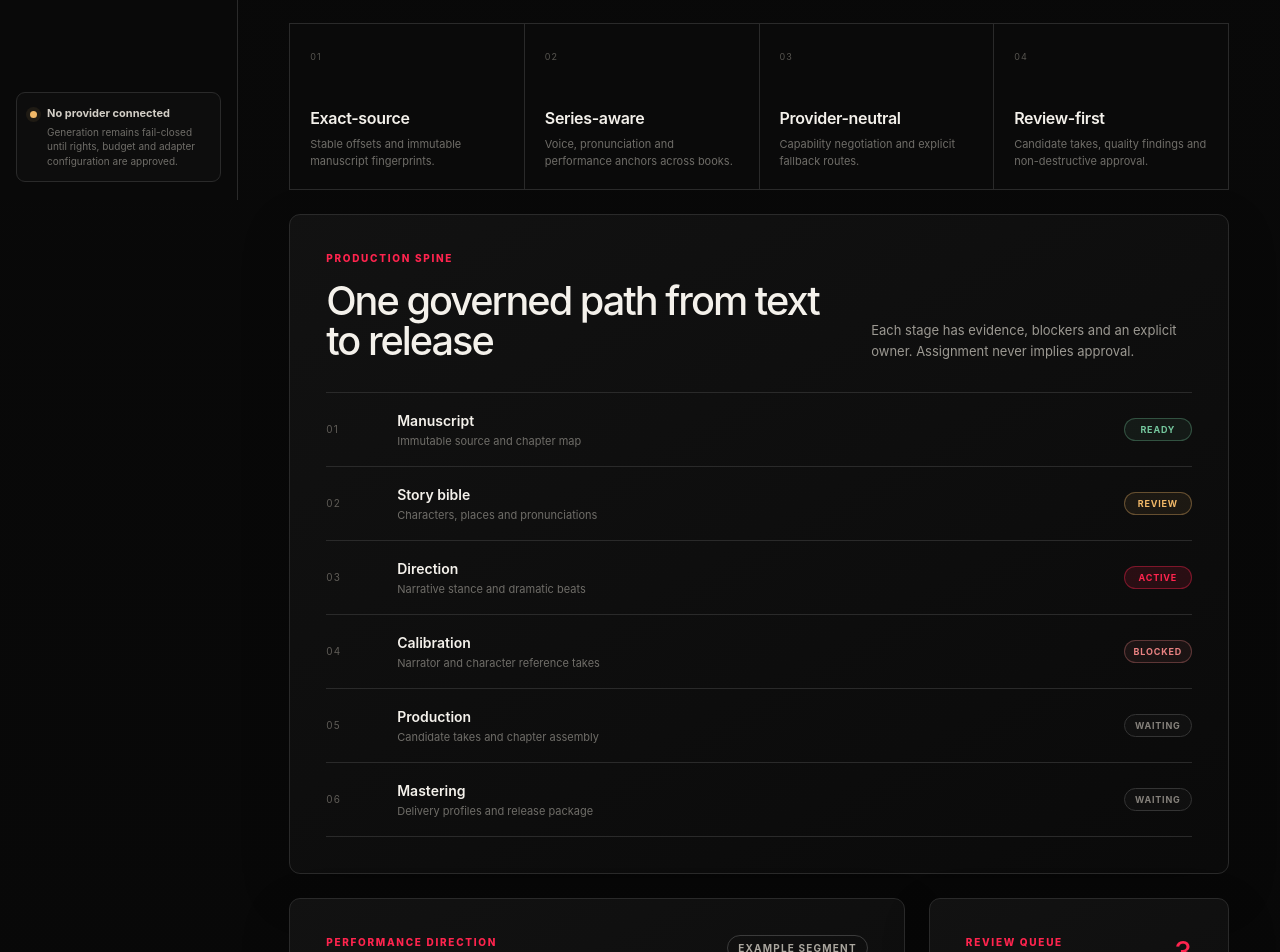
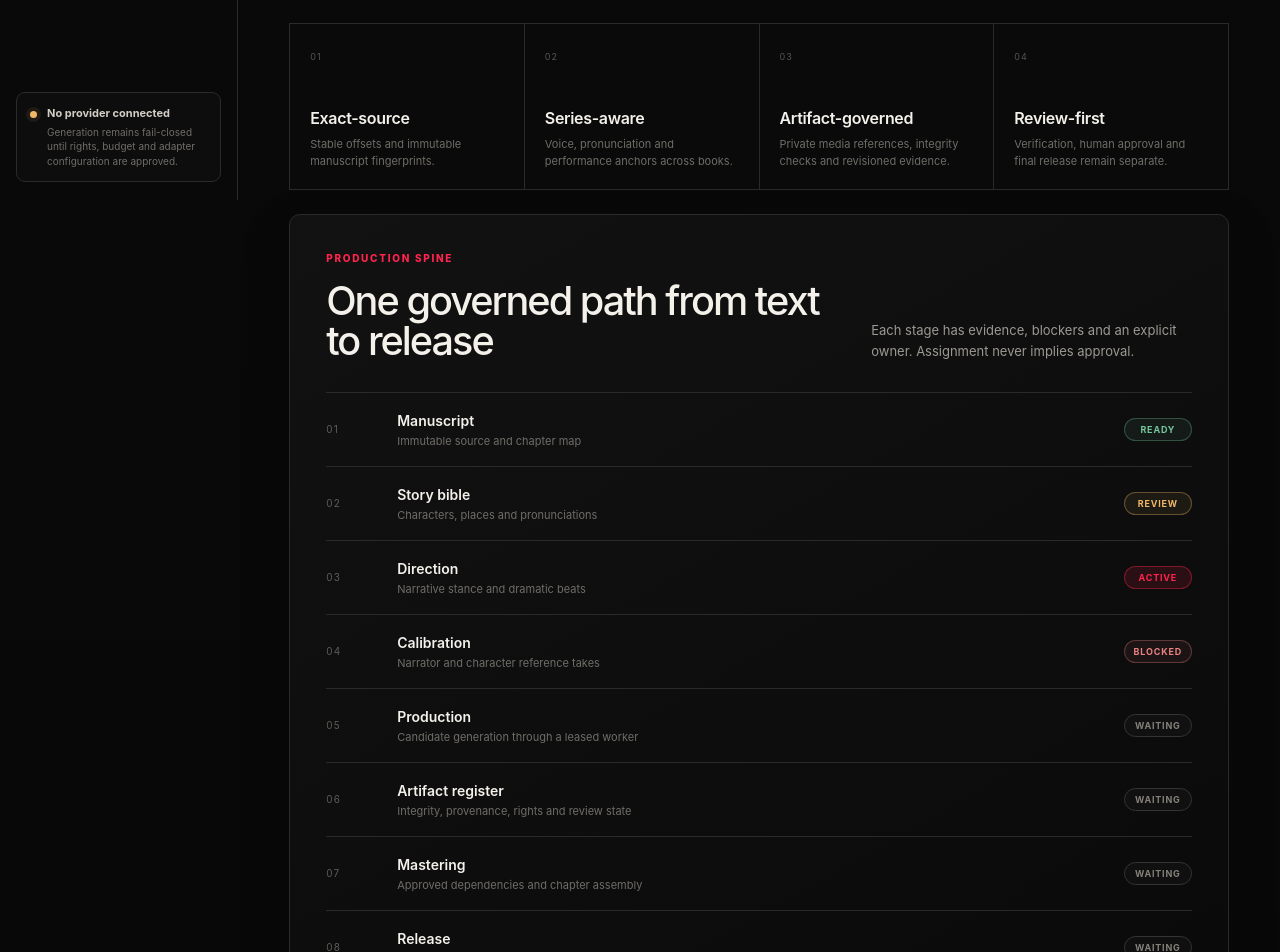
Before and after one commit to EVAVO-STUDIO/storyteller-studio, a Next.js app in the folder apps/web/: page / in a window 1280 px wide. Shown: the part 600-1552 px from the top of the page. Built offline with nearby package versions, Linux system fonts and the light colour scheme.

Commit message:
Expose governed artifact workflow in studio UI

```diff
--- a/apps/web/src/app/page.tsx
+++ b/apps/web/src/app/page.tsx
@@ -3,8 +3,10 @@ const workflow = [
   { label: "Story bible", detail: "Characters, places and pronunciations", state: "review" },
   { label: "Direction", detail: "Narrative stance and dramatic beats", state: "active" },
   { label: "Calibration", detail: "Narrator and character reference takes", state: "blocked" },
-  { label: "Production", detail: "Candidate takes and chapter assembly", state: "waiting" },
-  { label: "Mastering", detail: "Delivery profiles and release package", state: "waiting" },
+  { label: "Production", detail: "Candidate generation through a leased worker", state: "waiting" },
+  { label: "Artifact register", detail: "Integrity, provenance, rights and review state", state: "waiting" },
+  { label: "Mastering", detail: "Approved dependencies and chapter assembly", state: "waiting" },
+  { label: "Release", detail: "Final confirmation over the verified package", state: "waiting" },
 ];
 
 const directionValues = [
@@ -27,6 +29,71 @@ const qaGates = [
   ["Engineering", "Required", "Loudness, peak, noise, clipping and silence"],
 ];
 
+const artifactPosture = [
+  {
+    label: "Registry",
+    value: "Disabled by default",
+    detail: "A storage driver must be selected explicitly.",
+    tone: "safe",
+  },
+  {
+    label: "HTTP surface",
+    value: "Read only",
+    detail: "Authenticated status and evidence views only.",
+    tone: "safe",
+  },
+  {
+    label: "Worker writes",
+    value: "Internal only",
+    detail: "No normal browser or operator write endpoint.",
+    tone: "review",
+  },
+  {
+    label: "Release",
+    value: "Final confirmation",
+    detail: "Never implied by generation or review alone.",
+    tone: "blocked",
+  },
+];
+
+const artifactStages = [
+  {
+    index: "01",
+    label: "Register",
+    state: "Implemented",
+    tone: "ready",
+    detail: "Record SHA-256, byte count, format, private storage reference, provenance and rights.",
+  },
+  {
+    index: "02",
+    label: "Verify",
+    state: "Implemented",
+    tone: "ready",
+    detail: "Confirm immutable bytes, media structure, transcript fidelity, engineering and safety evidence.",
+  },
+  {
+    index: "03",
+    label: "Review",
+    state: "Gated",
+    tone: "review",
+    detail: "Human creative approval begins only after objective verification succeeds.",
+  },
+  {
+    index: "04",
+    label: "Assemble",
+    state: "Waiting",
+    tone: "waiting",
+    detail: "Build chapter masters from approved takes through a traceable dependency graph.",
+  },
+  {
+    index: "05",
+    label: "Release",
+    state: "Blocked",
+    tone: "blocked",
+    detail: "Require verified, reviewed and rights-valid dependencies plus a final confirmation.",
+  },
+];
+
 function StatePill({ state }: Readonly<{ state: string }>) {
   return <span className={`state state-${state}`}>{state}</span>;
 }
@@ -42,7 +109,7 @@ export default function StudioHomePage() {
           <span className="product-name">Storyteller Studio</span>
         </div>
         <div className="topbar-actions">
-          <span className="environment-badge">Source foundation</span>
+          <span className="environment-badge">Governed foundation</span>
           <button className="quiet-button" type="button" disabled title="Deployment and signed launch are not configured">
             Launch unavailable
           </button>
@@ -57,6 +124,7 @@ export default function StudioHomePage() {
           <a className="nav-item" href="#direction"><span>DR</span>Direction</a>
           <a className="nav-item" href="#voices"><span>VO</span>Voices</a>
           <a className="nav-item" href="#takes"><span>TK</span>Takes</a>
+          <a className="nav-item" href="#artifacts"><span>AR</span>Artifacts</a>
           <a className="nav-item" href="#visuals"><span>VI</span>Visual story</a>
           <a className="nav-item" href="#delivery"><span>DL</span>Delivery</a>
         </nav>
@@ -72,7 +140,7 @@ export default function StudioHomePage() {
       <main className="workspace" id="overview">
         <section className="project-heading">
           <div>
-            <p className="eyebrow">DEMONSTRATION WORKSPACE · NO PRIVATE MANUSCRIPT LOADED</p>
+            <p className="eyebrow">DEMONSTRATION WORKSPACE · NO PRIVATE MANUSCRIPT OR GENERATED MEDIA LOADED</p>
             <h1>Direct the performance.<br />Protect the story.</h1>
             <p className="project-summary">
               A review-first production workspace for narration that preserves the author’s language,
@@ -85,15 +153,15 @@ export default function StudioHomePage() {
               <strong>32%</strong>
             </div>
             <div className="progress-track" aria-hidden="true"><span style={{ width: "32%" }} /></div>
-            <p>Architecture is executable. Voice rights, provider configuration and human calibration remain deliberately unresolved.</p>
+            <p>Queue and artifact governance are executable. Voice rights, provider configuration, object storage and human calibration remain deliberately unresolved.</p>
           </div>
         </section>
 
         <section className="metric-grid" aria-label="Foundation capabilities">
           <article className="metric-card"><span>01</span><strong>Exact-source</strong><p>Stable offsets and immutable manuscript fingerprints.</p></article>
           <article className="metric-card"><span>02</span><strong>Series-aware</strong><p>Voice, pronunciation and performance anchors across books.</p></article>
-          <article className="metric-card"><span>03</span><strong>Provider-neutral</strong><p>Capability negotiation and explicit fallback routes.</p></article>
-          <article className="metric-card"><span>04</span><strong>Review-first</strong><p>Candidate takes, quality findings and non-destructive approval.</p></article>
+          <article className="metric-card"><span>03</span><strong>Artifact-governed</strong><p>Private media references, integrity checks and revisioned evidence.</p></article>
+          <article className="metric-card"><span>04</span><strong>Review-first</strong><p>Verification, human approval and final release remain separate.</p></article>
         </section>
 
         <section className="panel workflow-panel" id="manuscript">
@@ -165,6 +233,51 @@ export default function StudioHomePage() {
           </div>
         </section>
 
+        <section className="panel artifact-panel" id="artifacts" aria-labelledby="artifact-heading">
+          <div className="section-heading">
+            <div>
+              <p className="section-kicker">GOVERNED PRODUCTION ARTIFACTS</p>
+              <h2 id="artifact-heading">A file exists only after its evidence exists</h2>
+            </div>
+            <p>
+              Generation intent, stored media, human approval and final release are separate states.
+              A provider response never becomes an approved audiobook by implication.
+            </p>
+          </div>
+
+          <div className="artifact-posture-grid" aria-label="Artifact runtime posture">
+            {artifactPosture.map((item) => (
+              <article className="artifact-posture-card" data-tone={item.tone} key={item.label}>
+                <span>{item.label}</span>
+                <strong>{item.value}</strong>
+                <p>{item.detail}</p>
+              </article>
+            ))}
+          </div>
+
+          <ol className="artifact-flow" aria-label="Artifact lifecycle">
+            {artifactStages.map((item) => (
+              <li key={item.label}>
+                <div className="artifact-stage-top">
+                  <span className="artifact-stage-index">{item.index}</span>
+                  <span className="artifact-stage-state" data-tone={item.tone}>{item.state}</span>
+                </div>
+                <h3>{item.label}</h3>
+                <p>{item.detail}</p>
+              </li>
+            ))}
+          </ol>
+
+          <div className="artifact-guardrail">
+            <span className="artifact-guardrail-mark">!</span>
+            <div>
+              <strong>No generated media registered</strong>
+              <p>This demonstration exposes no private object keys, signed URLs, provider request identifiers or worker lease material.</p>
+            </div>
+            <span>Fail closed</span>
+          </div>
+        </section>
+
         <section className="visual-section" id="visuals">
           <div className="visual-copy">
             <p className="section-kicker">ILLUSTRATED STORY COMPANION</p>
```
